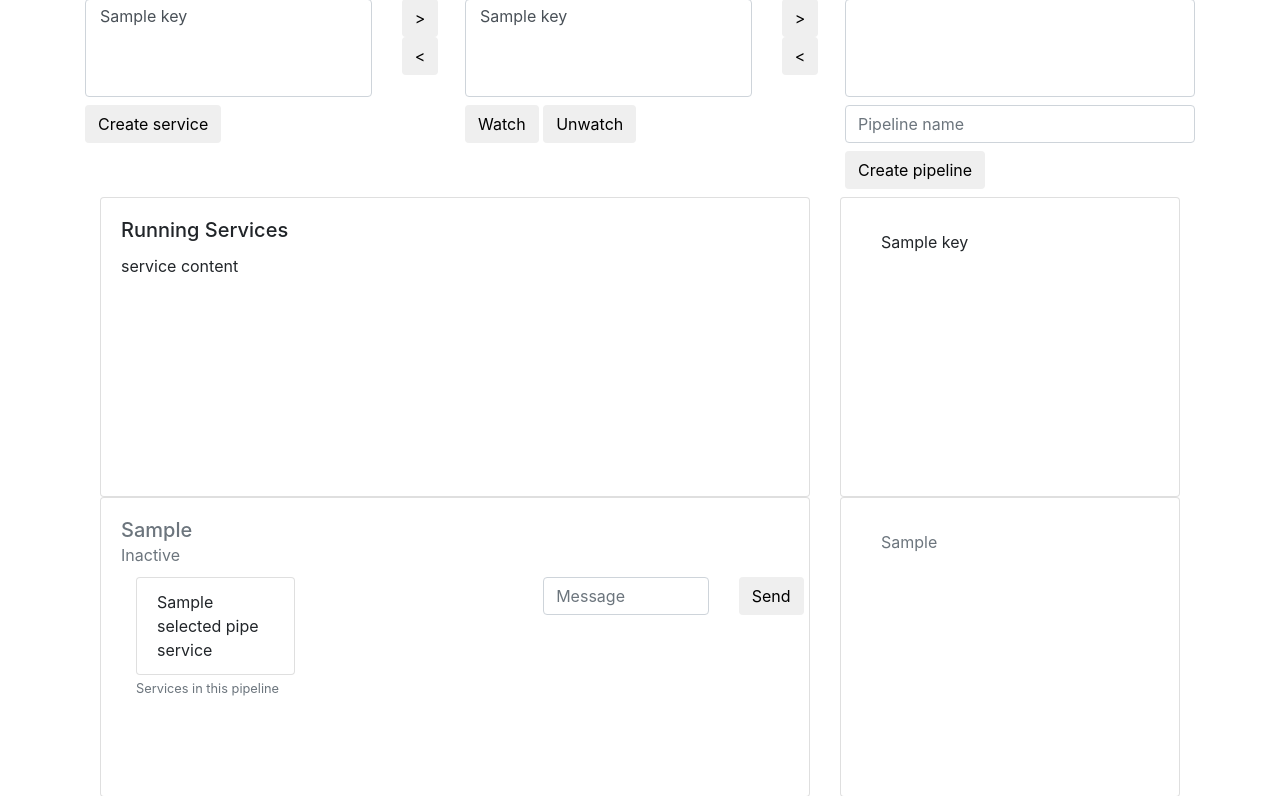
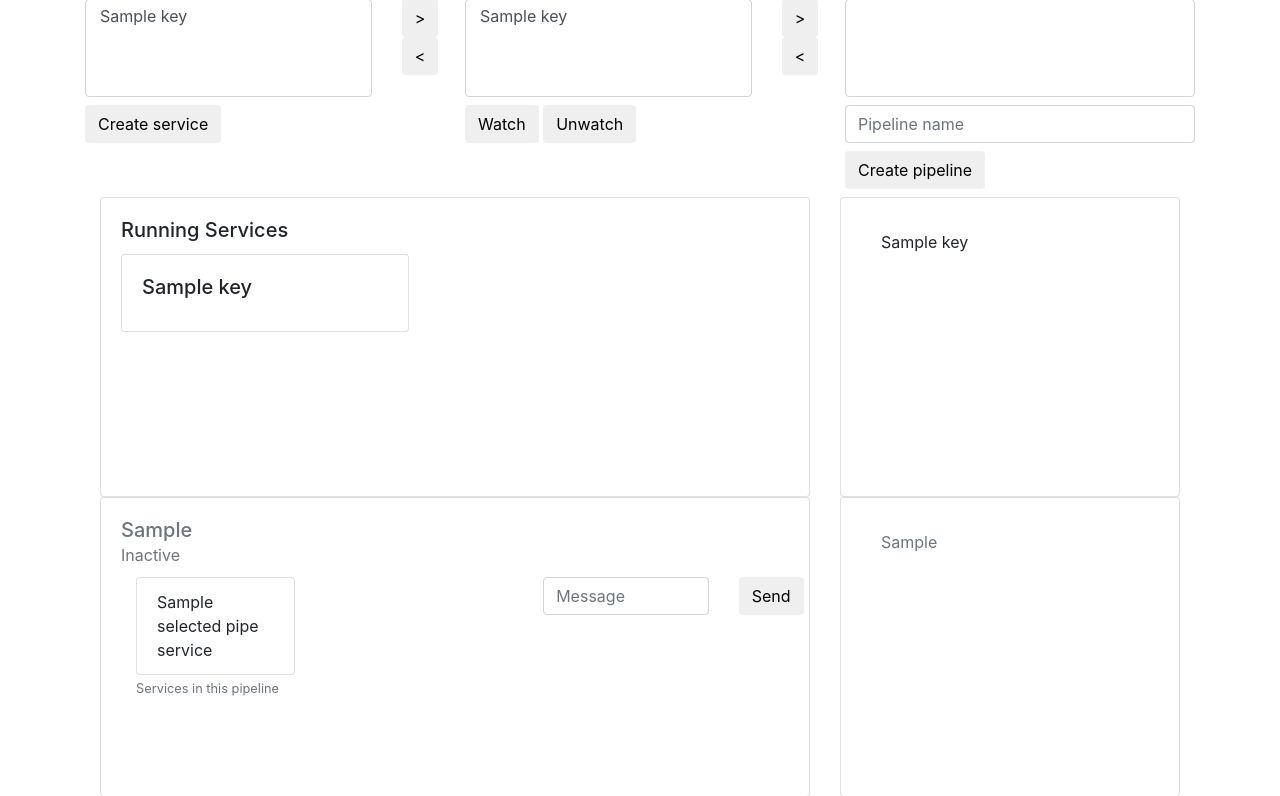
Before and after one commit to droxit/roxcomposer-gui, a Django app: template roxgui/web/templates/web/web.html in a window 1280 px wide. Shown: the part 151-947 px from the top of the page. Run offline with Django 3.2, Linux system fonts and the light colour scheme; tables that the repository leaves empty hold one stand-in row (values such as "Sample post"); the template is opened without the code that fills it: values that come from a table or form of the project are taken from there, most other values are stand-ins (such as "Sample title", 1, 10 or a date in 2020); lists and menus that the app fills with data are empty; some libraries are stand-ins or nearby versions.

Commit message:
start service from available services list via click

```diff
--- a/roxgui/web/static/web/js/web.js
+++ b/roxgui/web/static/web/js/web.js
@@ -50,11 +50,19 @@ function unwatch(){
     }
 }
 
+function run_service(elem){
+    var selected_service = elem.dataset.value_name;
+    var CSRFtoken = $('input[name=csrfmiddlewaretoken]').val();
+    $.post("start_service", {available_service_names:  [selected_service], csrfmiddlewaretoken : CSRFtoken}).done(function(){
+        location.reload(); });
+
+}
+
 function show_pipeline(elem){
-    var selected_pipe = elem.dataset.value_name
-    var selected_pipe_services = elem.dataset.value_services
-    var selected_active = elem.dataset.value_active
-    console.log(selected_active)
+    var selected_pipe = elem.dataset.value_name;
+    var selected_pipe_services = elem.dataset.value_services;
+    var selected_active = elem.dataset.value_active;
+    console.log(selected_active);
     var CSRFtoken = $('input[name=csrfmiddlewaretoken]').val();
     $.post("select_pipeline", {pipe_name: selected_pipe, pipe_services: selected_pipe_services, selected_active:selected_active, csrfmiddlewaretoken : CSRFtoken}).done(function(){
         location.reload(); });
--- a/roxgui/web/templates/web/_includes/services_and_pipes.html
+++ b/roxgui/web/templates/web/_includes/services_and_pipes.html
@@ -4,10 +4,17 @@
     <!-- Services -->
     <div class="row">
         <div class="col-md-8">
-            <div class="card w-auto" style="width: 18rem;height:300px">
+            <div class="card w-auto" style="width: 18rem;height:300px; overflow-y:scroll;">
               <div class="card-body">
                 <h5 class="card-title">Running Services</h5>
-                <p class="card-text">service content</p>
+                {% for key, value in running_services_dict.items %}
+                  <div class="card" data-value_info="{{ value }}" style="width: 18rem" >
+                      <div class="card-body">
+                        <h5 class="card-title" >{{ key }}</h5>
+                      </div>
+                  </div>
+
+                {% endfor %}
               </div>
             </div>
         </div>
@@ -16,7 +23,7 @@
               <div class="card-body">
                   <ul class="list-group">
                       {% for key, value in available_services_dict.items %}
-                        <li class="list-group-item border-0" value="{{ key }}" title="{{ value }}">{{ key }}</li>
+                        <li class="list-group-item border-0" onclick="run_service(this)" data-value_name="{{ key }}" value="{{ value }}">{{ key }}</li>
 
                       {% endfor %}
 
--- a/roxgui/web/views.py
+++ b/roxgui/web/views.py
@@ -130,7 +130,8 @@ def create_service(request):
 def start_service(request):
     """Start services specified in POST request's metadata."""
     # Get list of service names which should be started.
-    service_name_list = request.POST.getlist("available_service_names", default=[])
+    service_name_list = request.POST.getlist("available_service_names[]", default=[])
+    logging.info("START: "+str(service_name_list))
     # Get list of corresponding JSON dictionaries.
     res = filesystemIO.convert_to_service_json_list(service_name_list)
     service_json_list = res.data
```
